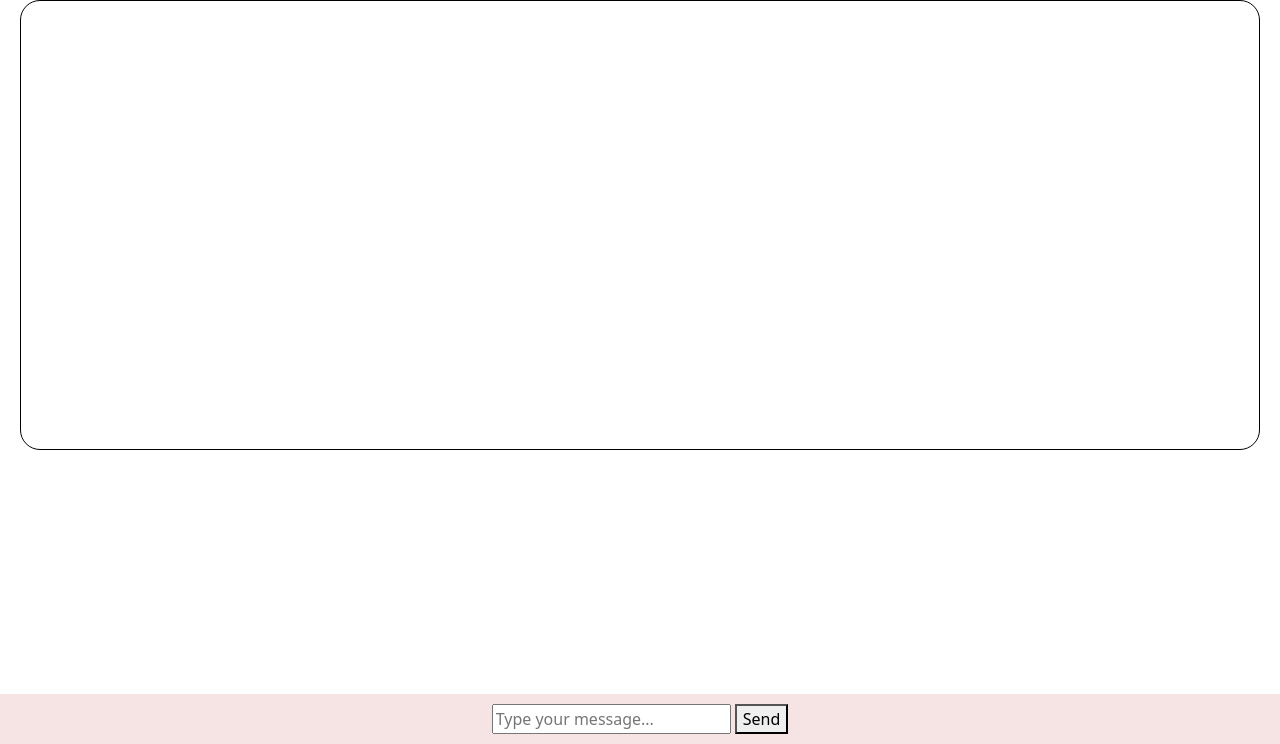
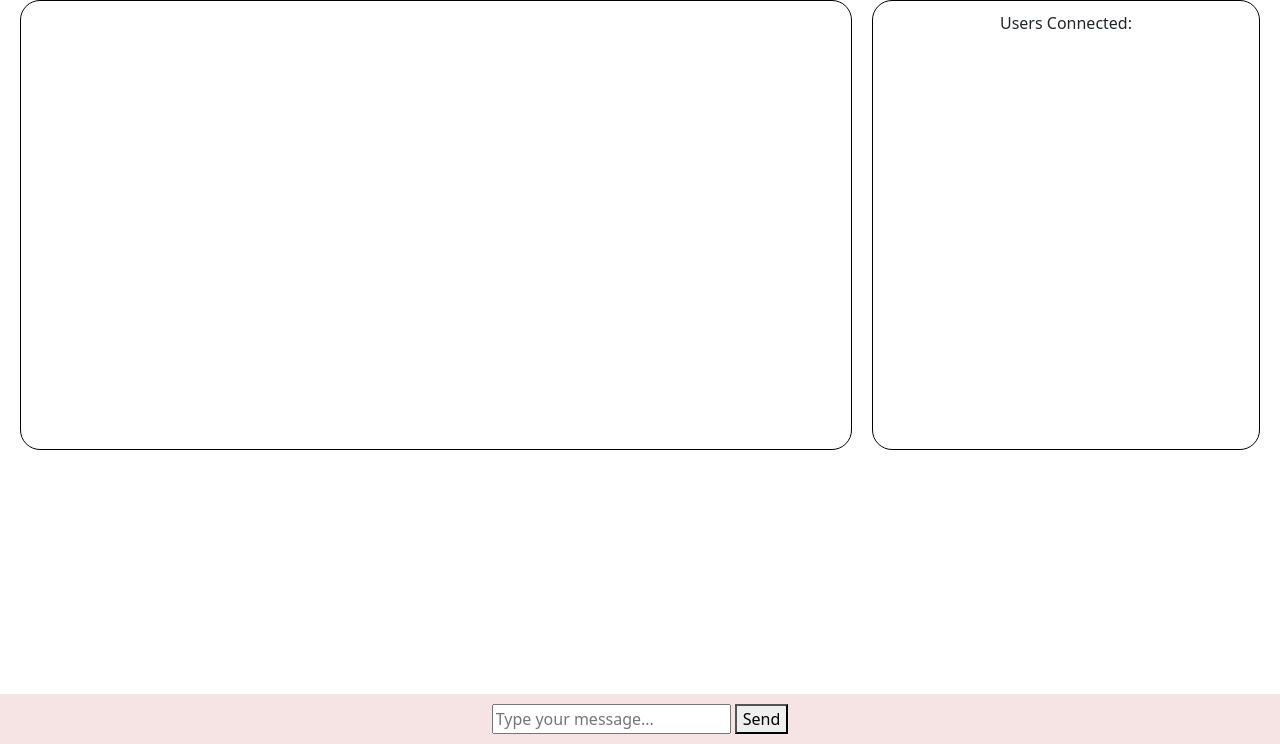
Before and after one commit to AbingtonHeightsSoftwareClub/website, a Flask app: page /chatroom in a window 1280 px wide. Shown: the part 56-800 px from the top of the page. Run offline with Flask 3, Linux system fonts and the light colour scheme; a user stored in the database is signed in; some libraries are stand-ins or nearby versions.

Commit message:
Add user-count sidebox

```diff
--- a/static/css/chatroom.css
+++ b/static/css/chatroom.css
@@ -12,6 +12,8 @@
     height: 450px;
     margin-left: 20px;
     margin-right: 20px;
+    width: 65%;
+    float: left;
     padding: 10px;
     border: 1px solid #000000;
     border-radius: 20px;
@@ -22,3 +24,14 @@
     font-size: 0.8em;
     color: gray;
 }
+
+.user-count {
+	text-align: center;
+	height: 450px;
+    margin-left: 20px;
+    margin-right: 20px;
+    padding: 10px;
+    border: 1px solid #000000;
+    border-radius: 20px;
+    overflow: auto;
+}
--- a/templates/chatroom.html
+++ b/templates/chatroom.html
@@ -14,6 +14,9 @@
             <input type="text" id="message-input" placeholder="Type your message..." autocomplete="off" required />
             <button type="submit">Send</button>
         </form>
+        <div class="user-count", id="user-count">Users Connected:
+        	<!-- Users will be appended here -->
+        </div>
     </div>
 </main>
 
```
